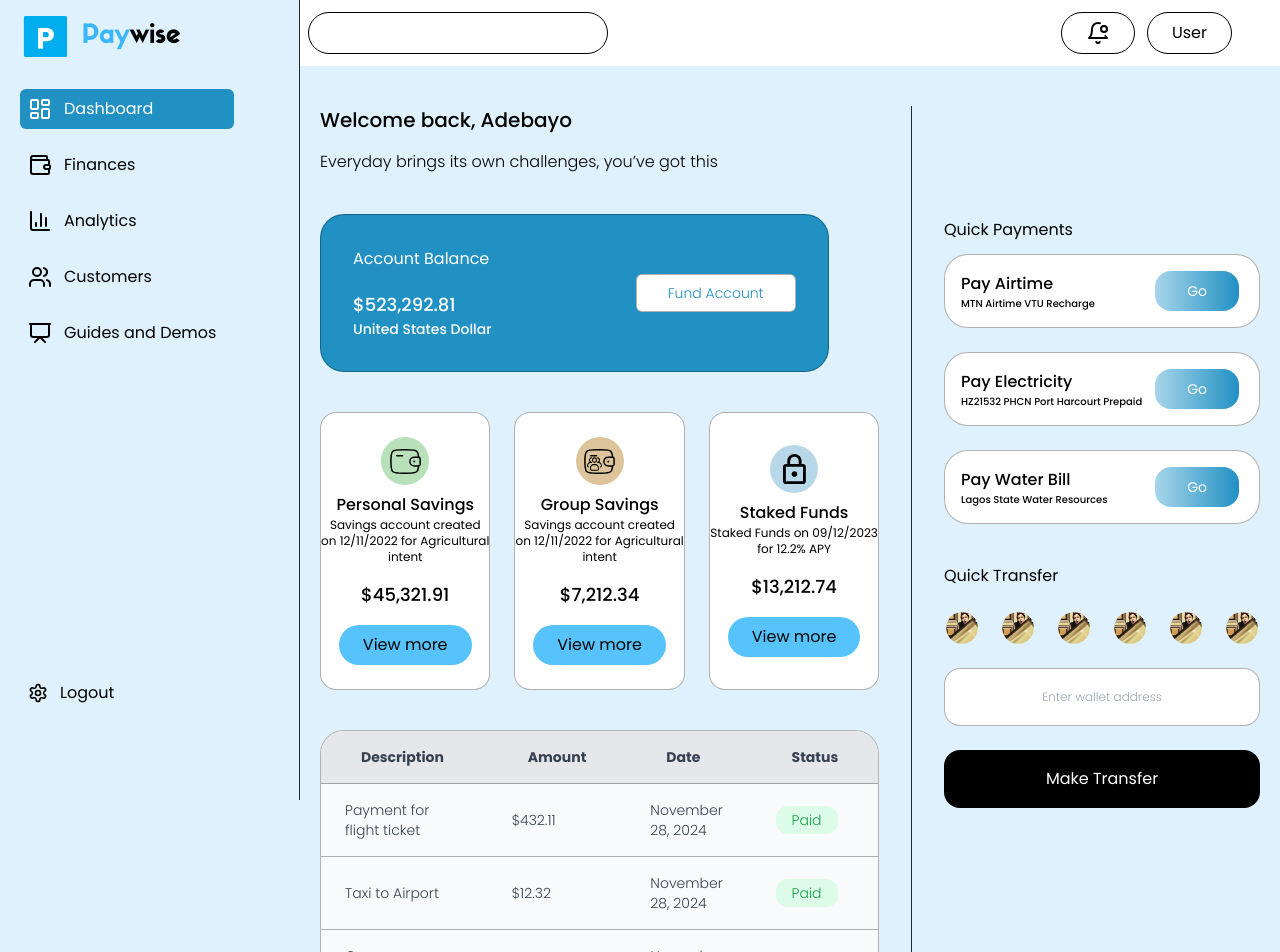
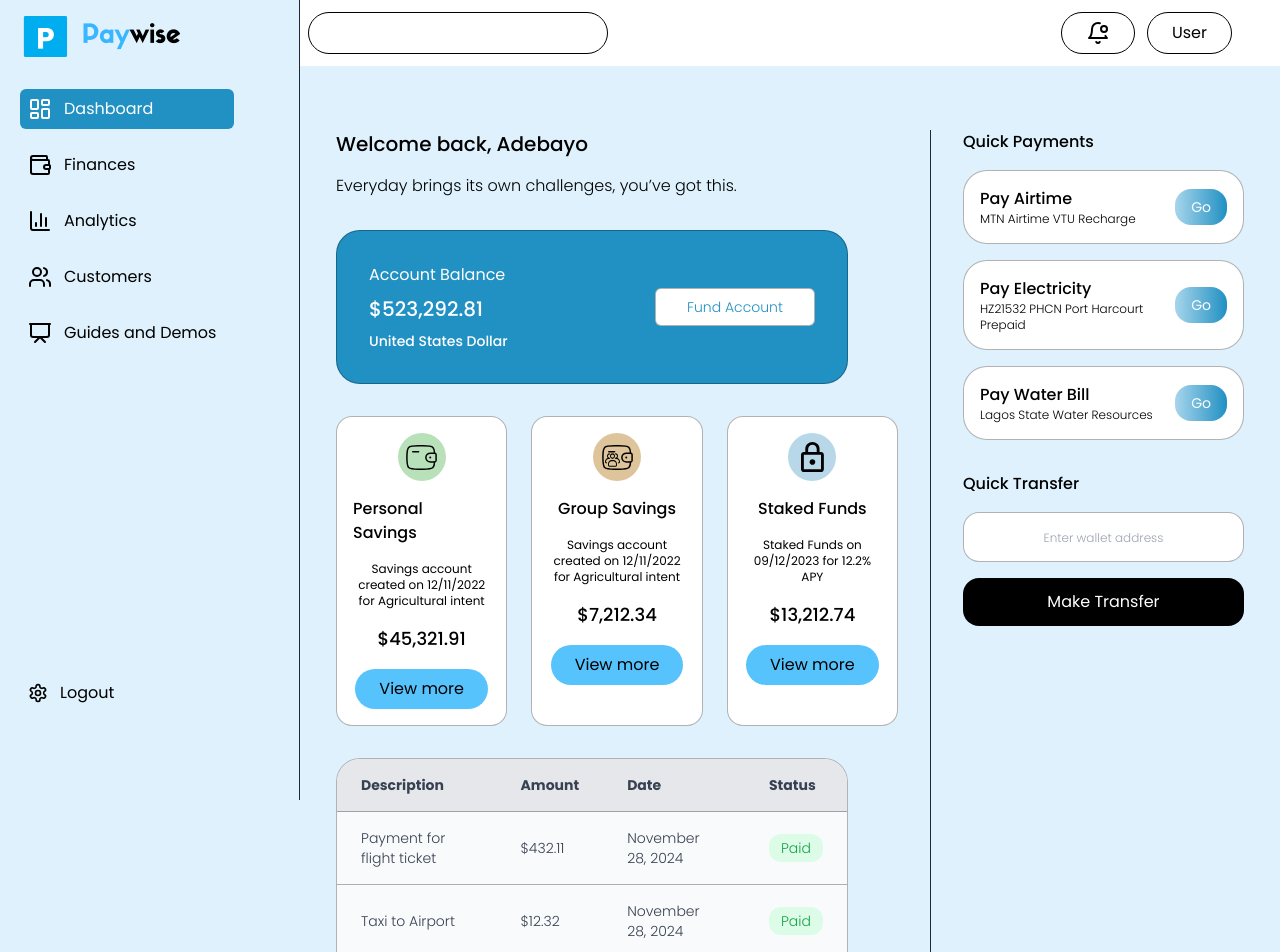
Before and after one commit to Praise-Okere/hackfest-project, a React (Vite) app: page /dashboard/home in a window 1280 px wide. Shown: the top 952 px of the page. Built offline with nearby package versions, Linux system fonts and the light colour scheme.

Commit message:
responsive dashboard

```diff
--- a/src/component/DashboardIndividual.jsx
+++ b/src/component/DashboardIndividual.jsx
@@ -256,92 +256,85 @@ const DashboardIndividual = () => {
   ];
 
   return (
-    <div className='flex max-lg:flex-col justify-start max-md:items-center w-full h-screen items-start gap-8'>
-      <div className='flex flex-col justify-center items-start gap-10'>
+    <div className='flex flex-col lg:flex-row max-lg:flex-col justify-start w-full h-auto lg:h-screen items-start gap-8 px-4 py-6'>
+      {/* Left Section */}
+      <div className='flex flex-col justify-center items-start w-full lg:w-2/3 gap-8'>
+        {/* Welcome Message */}
         <div className='flex flex-col gap-4'>
-          <h3 className='text-xl font-medium'>Welcome back, Adebayo</h3>
-          <p className='font-light'>
-            Everyday brings its own challenges, you’ve got this
+          <h3 className='text-lg md:text-xl font-medium'>
+            Welcome back, Adebayo
+          </h3>
+          <p className='font-light text-sm md:text-base'>
+            Everyday brings its own challenges, you’ve got this.
           </p>
         </div>
-        <div className='flex items-center -z-30 text-white justify-between gap-36 max-md:gap-10 p-8 rounded-3xl max-w-[650px] bg-[#2190C3] border border-black/30'>
-          <div className='flex flex-col gap-5'>
-            <div>
-              <h3>Account Balance</h3>
+
+        {/* Account Balance */}
+        <div className='flex flex-col md:flex-row items-center justify-between gap-6 md:gap-10 bg-[#2190C3] text-white p-6 md:p-8 rounded-3xl w-full max-w-lg border border-black/30'>
+          <div className='flex flex-col gap-2'>
+            <h3 className='text-sm md:text-base'>Account Balance</h3>
+            <h3 className='text-lg md:text-xl font-medium'>$523,292.81</h3>
+            <h3 className='text-xs md:text-sm font-medium'>
+              United States Dollar
+            </h3>
           </div>
-            <div>
-              <h3 className='text-lg font-medium'>$523,292.81</h3>
-              <h3 className='text-sm font-medium'>United States Dollar</h3>
-            </div>
-          </div>
-          <div>
-            <Button variant={"dashboard"}>
-              <span className='text-[#2190C3]'>Fund Account</span>
+          <Button className='w-full md:w-auto bg-white' variant='dashboard'>
+            <span className=' text-[#2190C3]'>Fund Account</span>
           </Button>
         </div>
-        </div>
-        <div className='flex flex-col max-md:justify-center max-md:items-center gap-6'>
-          <div className='grid grid-cols-3 max-lg:grid-cols-2 max-md:grid-cols-1 gap-6 max-w-[800px] '>
+
+        {/* Savings */}
+        <div className='flex flex-col gap-6'>
+          <div className='grid grid-cols-1 sm:grid-cols-2 lg:grid-cols-3 gap-6'>
             {savings.map((saving, i) => (
               <div
                 key={i}
-                className='bg-white border-[0.24px] border-black/30 rounded-2xl'
+                className='bg-white border border-black/30 rounded-2xl p-4 flex flex-col items-center gap-4'
               >
-                <div className='flex flex-col justify-center items-center gap-2 py-6 h-full'>
                 <div
-                    className={`w-12 h-12 flex justify-center items-center rounded-full`}
+                  className='w-12 h-12 flex justify-center items-center rounded-full'
                   style={{ backgroundColor: saving.color }}
                 >
                   {saving.icon}
                 </div>
-                  <div className='flex flex-col justify-between gap-4 items-center'>
-                    <div className='flex flex-col justify-center items-center'>
                 <h3 className='font-medium'>{saving.name}</h3>
                 <p className='text-xs text-center'>{saving.details}</p>
-                    </div>
-                    <div>
-                      <span className='text-lg font-medium'>
-                        {saving.amount}
-                      </span>
-                    </div>
-                    <Button variant={"primary"} sizes={"small"}>
+                <h3 className='text-lg font-medium'>{saving.amount}</h3>
+                <Button className='w-full' variant='primary' sizes='small'>
                   View more
                 </Button>
-                  </div>
-                </div>
               </div>
             ))}
           </div>
         </div>
 
-        {/* Table */}
-        <div className='rounded-3xl max-w-[700px] bg-white border border-black/30 overflow-hidden'>
-          <table className='border-collapse border-spacing-0 text-left text-gray-700'>
+        {/* Transactions Table */}
+        <div className='rounded-3xl w-full max-w-lg bg-white border border-black/30 overflow-hidden'>
+          <table className='border-collapse w-full text-left text-gray-700'>
             <thead>
-              <tr className='bg-gray-200 text-sm font-medium'>
-                <th className='px-10 max-md:px-1 py-4'>Description</th>
-                <th className='px-10 max-md:px-1 py-4'>Amount</th>
-                <th className='px-10 max-md:px-1 py-4 max-md:hidden'>Date</th>
-                <th className='px-10 max-md:px-1 py-4'>Status</th>
+              <tr className='bg-gray-200 text-xs md:text-sm font-medium'>
+                <th className='px-4 py-2 md:px-6 md:py-4'>Description</th>
+                <th className='px-4 py-2 md:px-6 md:py-4'>Amount</th>
+                <th className='px-4 py-2 md:px-6 md:py-4 hidden md:table-cell'>
+                  Date
+                </th>
+                <th className='px-4 py-2 md:px-6 md:py-4'>Status</th>
               </tr>
             </thead>
             <tbody>
               {transactions.map((transaction, index) => (
-                <tr
-                  key={index}
-                  className={`border-t border-black/30 bg-gray-50`}
-                >
-                  <td className='px-6 max-md:px-2 py-4 text-sm font-light'>
+                <tr key={index} className='border-t border-black/30 bg-gray-50'>
+                  <td className='px-4 py-2 md:px-6 md:py-4 text-xs md:text-sm font-light'>
                     {transaction.description}
                   </td>
-                  <td className='px-6 max-md:px-2 py-4 text-sm font-light'>
+                  <td className='px-4 py-2 md:px-6 md:py-4 text-xs md:text-sm font-light'>
                     {transaction.amount}
                   </td>
-                  <td className='px-6 max-md:px-2 py-4 text-sm font-light max-md:hidden'>
+                  <td className='px-4 py-2 md:px-6 md:py-4 text-xs md:text-sm font-light hidden md:table-cell'>
                     {transaction.date}
                   </td>
-                  <td className='px-6 py-4 text-sm font-light'>
-                    <span className='px-4 py-1 rounded-xl text-sm bg-green-100 text-green-600'>
+                  <td className='px-4 py-2 md:px-6 md:py-4 text-xs md:text-sm font-light'>
+                    <span className='px-3 py-1 rounded-xl bg-green-100 text-green-600'>
                       {transaction.status}
                     </span>
                   </td>
@@ -352,56 +345,45 @@ const DashboardIndividual = () => {
         </div>
       </div>
 
+      {/* Divider */}
       <div className='w-[1px] h-[1200px] bg-gray-800 max-lg:hidden'></div>
 
-      {/* Right Side */}
-      <div className='flex flex-col justify-center items-center mt-28 max-lg:mt-5 gap-10'>
-        {/* Balances Tab */}
-        <div className='flex flex-col justify-start items-start w-full gap-3'>
-          <div className='flex justify-center items-end gap-6'>
-            Quick Payments
-          </div>
-
-          <div className='flex flex-col justify-center items-center gap-6 w-full'>
+      {/* Right Section */}
+      <div className='flex flex-col justify-center items-center w-full lg:w-1/3 gap-8'>
+        {/* Quick Payments */}
+        <div className='w-full'>
+          <h3 className='font-medium mb-4'>Quick Payments</h3>
+          <div className='flex flex-col gap-4'>
             {payments.map((payment, i) => (
               <div
                 key={i}
-                className='flex justify-between items-center w-full gap-3 bg-white px-4 py-4 pr-5 rounded-3xl border-[0.1px] border-black/30'
+                className='flex justify-between items-center bg-white px-4 py-4 rounded-3xl border border-black/30'
               >
                 <div>
                   <h3 className='font-medium'>{payment.name}</h3>
-                  <p className='font-light text-xxs'>{payment.details}</p>
+                  <p className='text-xs font-light'>{payment.details}</p>
                 </div>
-                <div>
-                  <button className='bg-gradient-to-r from-secondary to-accent px-8 py-[10px] rounded-2xl text-sm text-white'>
+                <button className='bg-gradient-to-r from-secondary to-accent px-4 py-2 rounded-2xl text-sm text-white'>
                   Go
                 </button>
-                </div>
               </div>
             ))}
           </div>
         </div>
 
-        {/* Transactions Tab */}
-        <div className='flex flex-col justify-start items-start w-full gap-6'>
-          <div className='flex justify-center items-end gap-6'>
-            Quick Transfer
-          </div>
-
-          <div className='flex justify-center items-center gap-6 w-full'>
-            {img}
-          </div>
-
-          <div className='flex justify-center items-center bg-white border border-black/30 py-3 px-8 rounded-2xl'>
+        {/* Quick Transfer */}
+        <div className='w-full'>
+          <h3 className='font-medium mb-4'>Quick Transfer</h3>
+          <div className='bg-white border border-black/30 px-4 py-3 rounded-2xl mb-4'>
             <input
               type='text'
-              className='border-none outline-none w-[250px] text-center h-8 text-xs font-light'
               placeholder='Enter wallet address'
+              className='w-full text-center text-xs font-light border-none outline-none'
             />
           </div>
-          <div className='flex justify-center items-center w-full  bg-black border border-black/30 py-3 px-8 rounded-2xl'>
-            <button className='h-8 text-white'>Make Transfer</button>
-          </div>
+          <button className='w-full bg-black text-white py-3 rounded-2xl'>
+            Make Transfer
+          </button>
         </div>
       </div>
     </div>
--- a/src/component/SideNav.jsx
+++ b/src/component/SideNav.jsx
@@ -7,6 +7,7 @@ import {
   Wallet,
 } from "lucide-react";
 import { Link, NavLink } from "react-router-dom";
+import { useSidebar } from "../hooks/useSidebar";
 
 const SideNav = () => {
   const links = [
@@ -37,6 +38,8 @@ const SideNav = () => {
     },
   ];
 
+  const { toggleSidebar } = useSidebar();
+
   return (
     <aside className='bg-background border-r z-50 border-gray-800 h-screen p-4'>
       <div>
@@ -50,6 +53,7 @@ const SideNav = () => {
             <NavLink
               key={i}
               to={link.path}
+              onClick={() => toggleSidebar()}
               className={({ isActive }) =>
                 `flex items-center gap-3 p-2 rounded-md w-[80%] ml-1 hover:text-white ${
                   isActive ? "bg-accent text-white" : "hover:bg-accentHover "
@@ -64,6 +68,7 @@ const SideNav = () => {
         <div className='mt-80 ml-1'>
           <NavLink
             to='/'
+            onClick={() => toggleSidebar()}
             className={({ isActive }) =>
               `flex items-center gap-3 p-2 rounded-md w-[80%] hover:text-white ${
                 isActive ? "bg-accent text-white" : "hover:bg-accentHover "
```
Lines whose indentation alone changed are shown as unchanged.
